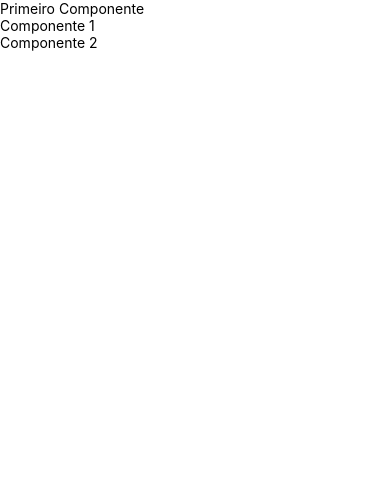
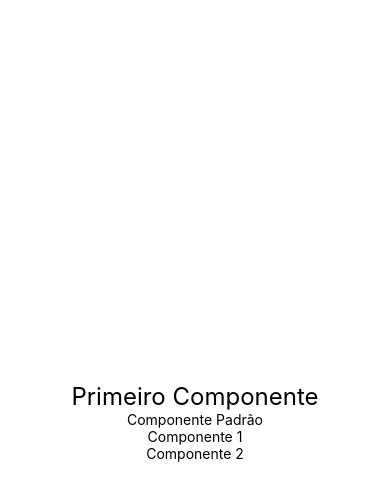
Before and after one commit to CauanDZN/exercicios-rn, a React Native app: screen / in a window 390 px wide. Shown: the top 498 px of the page. Built offline with nearby package versions, Linux system fonts and the light colour scheme.

Commit message:
feat: stylesheet

```diff
--- a/src/App.js
+++ b/src/App.js
@@ -1,16 +1,25 @@
 import React from "react"
-import { SafeAreaView, Text } from "react-native"
-import { Comp1, Comp2 } from "./components/Multi"
+import { SafeAreaView, StyleSheet } from "react-native"
+import CompPadrao, {Comp1, Comp2} from "./components/Multi"
 import Primeiro from "./components/Primeiro"
 
 function App() {
     return (
-        <SafeAreaView>
+        <SafeAreaView style={style.app}>
             <Primeiro />
+            <CompPadrao />
             <Comp1 />
             <Comp2 />
         </SafeAreaView>
     )
 }
 
+const style = StyleSheet.create({
+    app: {
+        flex: 1,
+        justifyContent: 'center',
+        alignItems: 'center'
+    },
+})
+
 export default App
--- a/src/components/Multi.js
+++ b/src/components/Multi.js
@@ -1,5 +1,11 @@
 import React from "react";
 import { Text } from "react-native";
+
+export default function CompPadrao(){
+    return(
+        <Text>Componente Padrão</Text>
+    )
+}
 
 export function Comp1(){
     return(
@@ -12,9 +18,3 @@ export function Comp2(){
         <Text>Componente 2</Text>
     )
 }
-
-export function Comp3(){
-    return(
-        <Text>Componente 3</Text>
-    )
-}
--- a/src/components/Primeiro.js
+++ b/src/components/Primeiro.js
@@ -1,4 +1,5 @@
 import React from "react";
 import { SafeAreaView, Text } from "react-native";
+import estilo from "./estilo";
 
-export default () => <Text>Primeiro Componente</Text>
+export default () => <Text style={estilo.grande}>Primeiro Componente</Text>
--- /dev/null
+++ b/src/components/estilo.js
@@ -0,0 +1,7 @@
+import { StyleSheet } from 'react-native';
+
+export default StyleSheet.create({
+    grande: {
+        fontSize: 24
+    }
+})
```
